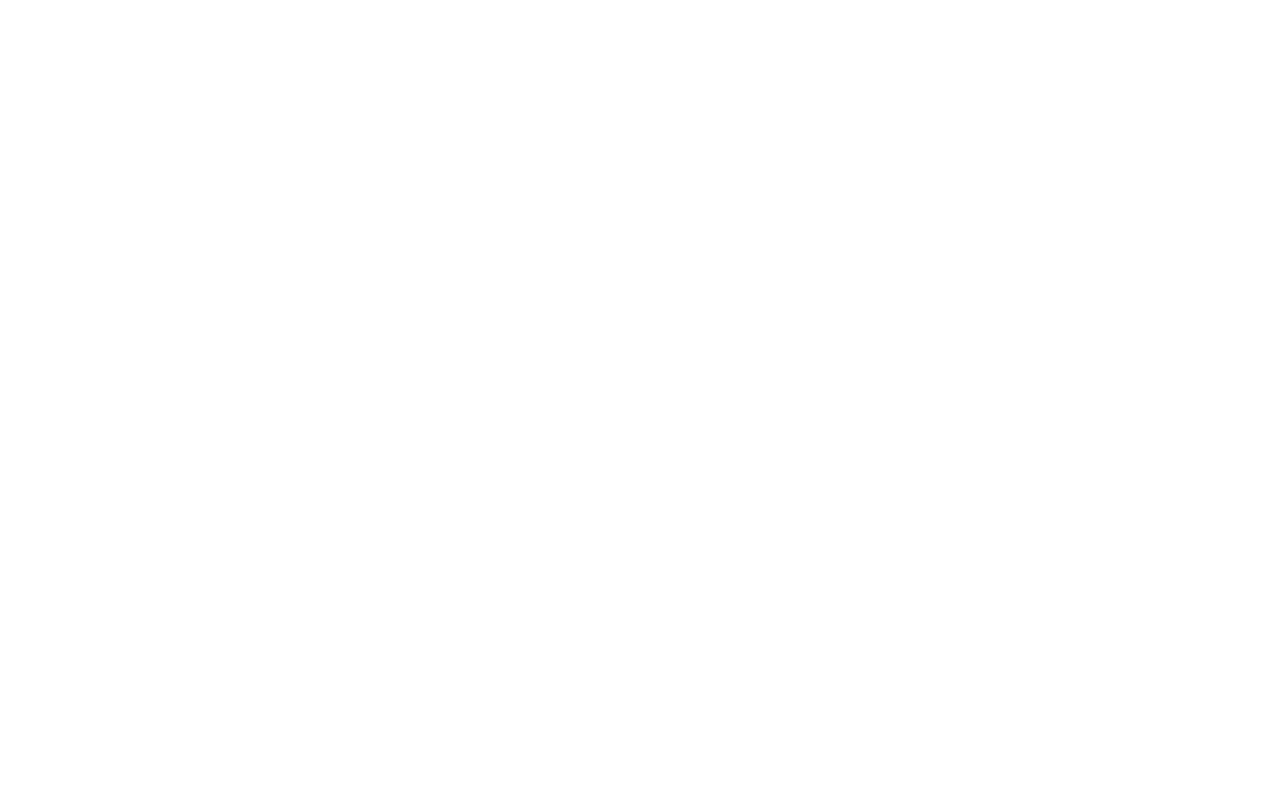
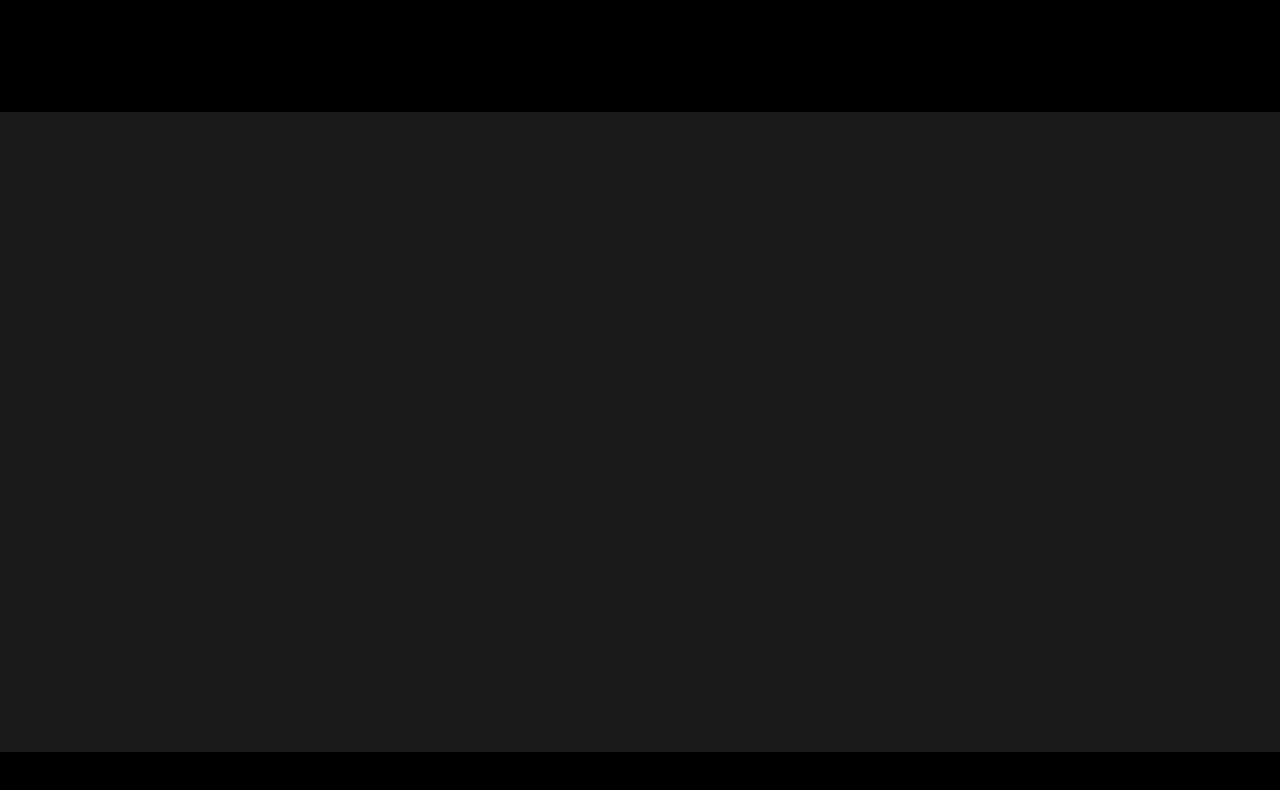
Before and after one commit to HSammie88/CaloriesCalculator, a React (Vite) app: page / in a window 1280 px wide. Shown: the top 790 px of the page. Built offline with nearby package versions, Linux system fonts and the light colour scheme.

Commit message:
Базовый дизайн

```diff
--- /dev/null
+++ b/src/colors.json
@@ -0,0 +1,20 @@
+{
+  "dark": {
+    "document": "#1a1a1a",
+    "background": "#121212",
+    "header": "#000000",
+    "text": "#ff6b6b",
+    "button": "#ff9b9b",
+    "footer": "#0a0a0a",
+    "card": "#242424"
+  },
+  "light": {
+    "document": "#f1f3f5",
+    "background": "#f8f9fa",
+    "header": "#ffffff",
+    "text": "#c92a2a",
+    "button": "#ff8787",
+    "footer": "#e9ecef",
+    "card": "#ffffff"
+  }
+}
--- a/src/components/Context/Context.tsx
+++ b/src/components/Context/Context.tsx
@@ -1,11 +1,14 @@
-import { createContext, useState, type Dispatch, type SetStateAction } from "react";
+import { createContext, useEffect, useState, type Dispatch, type SetStateAction } from "react";
+import colors from '../../colors.json'
+
+type ColorsFields = typeof colors.dark
 
 interface IContextProps{
     children: React.ReactNode,
 }
 
 interface IContextValues{
-    isDark: boolean,
+    currentColors: ColorsFields,
     currentUser: string,
     setCurrentUser: Dispatch<SetStateAction<string>>
     changeTheme: () => void
@@ -17,9 +20,14 @@
     const [isDark, setDark] = useState(true)
     const [currentUser, setCurrentUser] = useState('')
     const changeTheme = (): void => {setDark(!isDark)}
+    const currentColors: ColorsFields = isDark ? colors.dark : colors.light
+
+    useEffect(()=>{
+        document.body.style.backgroundColor = currentColors.document
+    },[currentColors])
 
     const contextValues: IContextValues = {
-        isDark,
+        currentColors,
         currentUser,
         setCurrentUser,
         changeTheme
--- a/src/components/Footer/Footer.module.css
+++ b/src/components/Footer/Footer.module.css
@@ -0,0 +1,4 @@
+.container{
+    width: 100%;
+    height: 3rem;
+}
--- a/src/components/Footer/Footer.tsx
+++ b/src/components/Footer/Footer.tsx
@@ -1,7 +1,17 @@
+import style from './Footer.module.css'
+import { useContext } from 'react'
+import { ContextProvider } from '../Context/Context'
+
 export default function Footer(){
+    const {currentColors} = useContext(ContextProvider)!
+
+    const styleContainer: React.CSSProperties ={
+        backgroundColor: currentColors.header,
+        color: currentColors.text,
+    }
     return (
-        <div>
+        <footer style={styleContainer} className={style.container}>
 
-        </div>
+        </footer>
     )
 }
--- a/src/components/Header/Header.module.css
+++ b/src/components/Header/Header.module.css
@@ -0,0 +1,4 @@
+.container{
+    width: 100%;
+    height: 7rem;
+}
--- a/src/components/Header/Header.tsx
+++ b/src/components/Header/Header.tsx
@@ -1,7 +1,18 @@
+import style from './Header.module.css'
+import { useContext } from 'react'
+import { ContextProvider } from '../Context/Context'
+
 export default function Header(){
+    const {changeTheme, currentColors} = useContext(ContextProvider)!
+
+    const styleContainer: React.CSSProperties ={
+        backgroundColor: currentColors.header,
+        color: currentColors.text,
+    }
+
     return(
-        <div>
+        <header className={style.container} style={styleContainer}>
 
-        </div>
+        </header>
     )
 }
--- a/src/index.css
+++ b/src/index.css
@@ -0,0 +1,26 @@
+*{
+    margin: 0;
+    padding: 0;
+    text-decoration: none;
+    box-sizing: border-box;
+}
+
+body{
+    width: 100vw;
+    min-height: 100vh;
+}
+
+#root{
+    width: 100vw;
+    height: 100vh;
+    display: flex;
+    flex-direction: column;
+}
+
+.content{
+    width: 100%;
+    min-height: calc(100% - 7rem - 3rem);
+    display: flex;
+    justify-content: center;
+    align-items: center;
+}
--- a/src/types/index.ts
+++ b/src/types/index.ts
@@ -0,0 +1 @@
+export * from './componentStyle'
```
